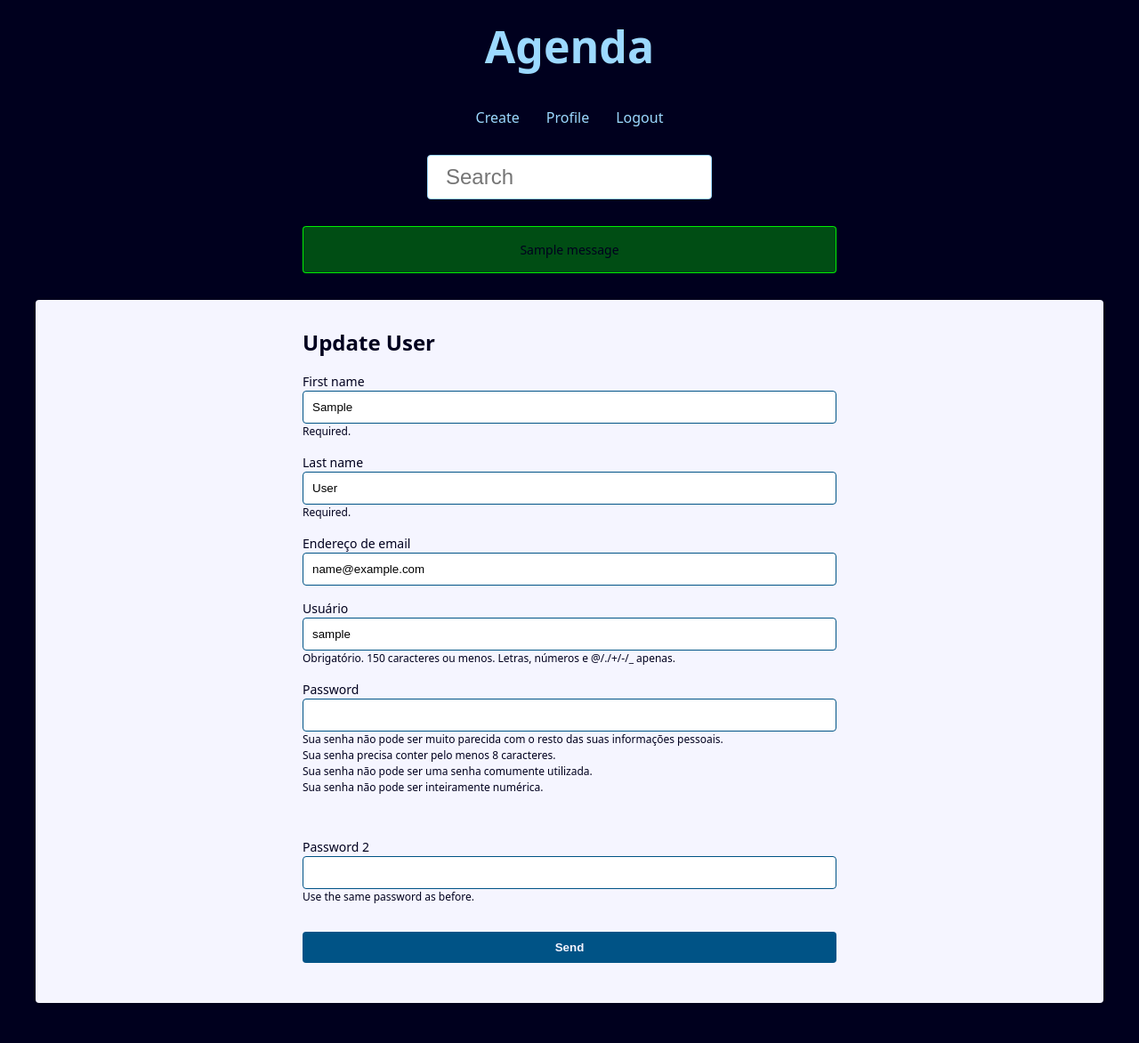
After one commit to Nathanviana/django-projeto-agenda, a Django app: page /user/update/ in a window 1280 px wide. The commit adds this page. Shown: the whole page at 89% size. Run offline with Django 5.2, Linux system fonts and the light colour scheme; a user stored in the database is signed in; tables that the repository leaves empty hold one stand-in row (values such as "Sample post"); one stand-in notice (Sample message) is shown.

```diff
--- a/base_static/global/css/style.css
+++ b/base_static/global/css/style.css
@@ -239,6 +239,11 @@
     border: 1px solid rgba(255, 255, 0, 90%);
   }
 
+  .message.info {
+    background: rgba(0, 0, 255, 0.3);
+    border: 1px solid rgba(0, 0, 255, 0.3);
+  }
+
   .form-wrapper {
     max-width: 60rem;
     margin: var(--spacing) auto;
--- a/base_templates/global/base.html
+++ b/base_templates/global/base.html
@@ -6,6 +6,8 @@
 <body>
     {% include "global/partials/header.html" %}
 
+    {% include "global/partials/_messages.html" %}
+
     <main class="content">
         {% block content %}{% endblock content  %}
         {% include "global/partials/_pagination.html" %}
--- /dev/null
+++ b/base_templates/global/partials/_messages.html
@@ -0,0 +1,7 @@
+{% if messages %}
+        {% for message in messages  %}
+            <div class="message {{ message.tags }}">
+                {{ message }}
+            </div>
+        {% endfor %}
+    {% endif %}
--- a/base_templates/global/partials/header.html
+++ b/base_templates/global/partials/header.html
@@ -1,23 +1,42 @@
 <header class="header">
     <h1 class="header-heading">
-        <a href="{% url "contact:index" %}" class="header-link">Agenda</a>
+      <a href="{% url 'contact:index' %}" class="header-link">
+        Agenda
+      </a>
     </h1>
 
     <nav class="menu">
         <ul class="menu-list">
+
+            {% if user.is_authenticated %}
                 <li class="menu-item">
-            <a href="{% url "contact:create" %}" class="menu-link">Create</a>
+                    <a href="{% url 'contact:create' %}" class="menu-link">Create</a>
                 </li>
                 <li class="menu-item">
-            <a href="" class="menu-link">Register</a>
+                    <a href="{% url 'contact:user_update' %}" class="menu-link">Profile</a>
                 </li>
+                <li class="menu-item">
+                    <a href="{% url 'contact:logout' %}" class="menu-link">Logout</a>
+                </li>
+            {% else %}
+                <li class="menu-item">
+                    <a href="{% url 'contact:login' %}" class="menu-link">Login</a>
+                </li>
+                <li class="menu-item">
+                    <a href="{% url 'contact:register' %}" class="menu-link">Register</a>
+                </li>
+            {% endif %}
+
         </ul>
     </nav>
 
   <div class="search">
-        <form action=" {% url "contact:search" %} " method="GET">
+    <form
+      action="{% url 'contact:search' %}"
+      method="GET"
+    >
       <input
-             type="text"
+        type="search"
         class="search-input"
         placeholder="Search"
         id="search"
@@ -26,4 +45,3 @@
       >
     </form>
   </div>
-</header>
--- a/contact/forms.py
+++ b/contact/forms.py
@@ -1,28 +1,27 @@
 from django import forms
+from django.contrib.auth import password_validation
+from django.contrib.auth.forms import UserCreationForm
+from django.contrib.auth.models import User
 from django.core.exceptions import ValidationError
 
-from contact.models import Contact
+from . import models
 
 
 class ContactForm(forms.ModelForm):
-    pictture = forms.ImageField(
+    picture = forms.ImageField(
         widget=forms.FileInput(
             attrs={
-                'class': 'form-control',
                 'accept': 'image/*',
             }
-        )
+        ),
+        required=False,
     )
 
     class Meta:
-        model = Contact
+        model = models.Contact
         fields = (
-            'first_name',
-            'last_name',
-            'phone',
-            'email',
-            'description',
-            'category',
+            'first_name', 'last_name', 'phone',
+            'email', 'description', 'category',
             'picture',
         )
 
@@ -33,26 +32,135 @@ class ContactForm(forms.ModelForm):
 
         if first_name == last_name:
             msg = ValidationError(
-                'Primeiro nome e último nome não podem ser iguais',
+                'Primeiro nome não pode ser igual ao segundo',
                 code='invalid'
             )
-
             self.add_error('first_name', msg)
             self.add_error('last_name', msg)
-
 
         return super().clean()
 
     def clean_first_name(self):
         first_name = self.cleaned_data.get('first_name')
 
-        if first_name == 'admin':
+        if first_name == 'ABC':
             self.add_error(
                 'first_name',
                 ValidationError(
-                    'Nome de usuário não permitido',
+                    'Veio do add_error',
                     code='invalid'
                 )
             )
 
         return first_name
+
+
+class RegisterForm(UserCreationForm):
+    first_name = forms.CharField(
+        required=True,
+        min_length=3,
+    )
+    last_name = forms.CharField(
+        required=True,
+        min_length=3,
+    )
+    email = forms.EmailField()
+
+    class Meta:
+        model = User
+        fields = (
+            'first_name', 'last_name', 'email',
+            'username', 'password1', 'password2',
+        )
+
+    def clean_email(self):
+        email = self.cleaned_data.get('email')
+
+        if User.objects.filter(email=email).exists():
+            self.add_error(
+                'email',
+                ValidationError('Já existe este e-mail', code='invalid')
+            )
+
+        return email
+
+class RegisterUpdateForm(forms.ModelForm):
+    first_name = forms.CharField(
+        min_length=2,
+        max_length=30,
+        required=True,
+        help_text='Required.',
+        error_messages={
+            'min_length': 'Please, add more than 2 letters.'
+        }
+    )
+    last_name = forms.CharField(
+        min_length=2,
+        max_length=30,
+        required=True,
+        help_text='Required.'
+    )
+    password1 = forms.CharField(
+        label="Password",
+        strip=False,
+        widget=forms.PasswordInput(attrs={"autocomplete": "new-password"}),
+        help_text=password_validation.password_validators_help_text_html(),
+        required=False,
+    )
+    password2 = forms.CharField(
+        label="Password 2",
+        strip=False,
+        widget=forms.PasswordInput(attrs={"autocomplete": "new-password"}),
+        help_text='Use the same password as before.',
+        required=False,
+    )
+    class Meta:
+        model = User
+        fields = (
+            'first_name', 'last_name', 'email',
+            'username',
+        )
+
+    def save(self, commit=True):
+        cleaned_data = self.cleaned_data
+        user = super().save(commit=False)
+        password = cleaned_data.get('password1')
+        if password:
+            user.set_password(password)
+        if commit:
+            user.save()
+        return user
+
+    def clean(self):
+        password1 = self.cleaned_data.get('password1')
+        password2 = self.cleaned_data.get('password2')
+        if password1 or password2:
+            if password1 != password2:
+                self.add_error(
+                    'password2',
+                    ValidationError('Senhas não batem')
+                )
+        return super().clean()
+
+    def clean_email(self):
+        email = self.cleaned_data.get('email')
+        current_email = self.instance.email
+        if current_email != email:
+            if User.objects.filter(email=email).exists():
+                self.add_error(
+                    'email',
+                    ValidationError('Já existe este e-mail', code='invalid')
+                )
+        return email
+
+    def clean_password1(self):
+        password1 = self.cleaned_data.get('password1')
+        if password1:
+            try:
+                password_validation.validate_password(password1)
+            except ValidationError as errors:
+                self.add_error(
+                    'password1',
+                    ValidationError(errors)
+                )
+        return password1
--- a/contact/templates/contact/contact.html
+++ b/contact/templates/contact/contact.html
@@ -18,6 +18,8 @@
         <img src="{{ contact.picture.url }}" alt="{{ contact.first_name }} {{ contact.last_name }}">
       </p>
     {% endif %}
+
+    {% if user == contact.owner %}
       <div class="contact-links">
         <a class="btn btn-link" href="{% url 'contact:update' contact.id %}">Update</a>
 
@@ -32,5 +34,7 @@
           {% endif %}
         </form>
       </div>
+  {% endif %}
+
   </div>
 {% endblock %}
--- /dev/null
+++ b/contact/templates/contact/partials/_user-form.html
@@ -0,0 +1,38 @@
+<form
+      action="{{ form_action }}"
+      method="POST"
+    >
+      {% csrf_token %}
+
+      <div class="form-content">
+
+        {% for field in form %}
+          <div class="form-group">
+            <label for="{{ field.id_for_label }}">{{ field.label }}</label>
+            {{ field }}
+            {{ field.errors }}
+
+            {% if field.help_text %}
+              <p class="help-text">{{ field.help_text }}</p>
+            {% endif %}
+          </div>
+        {% endfor %}
+      </div>
+
+      {% if form.non_field_errors %}
+        <div class="form-content">
+          <div class="form-group">
+            <div class="message error">
+              {{ form.non_field_errors }}
+            </div>
+          </div>
+        </div>
+      {% endif %}
+
+      <div class="form-content">
+        <div class="form-group">
+          <button class="btn" type="submit">Send</button>
+        </div>
+      </div>
+
+    </form>
--- /dev/null
+++ b/contact/templates/contact/user_update.html
@@ -0,0 +1,11 @@
+{% extends "global/base.html" %}
+
+{% block content %}
+  <div class="form-wrapper">
+
+    <h2>Update User</h2>
+
+    {% include "contact/partials/_user-form.html" %}
+
+  </div>
+{% endblock %}
--- a/contact/urls.py
+++ b/contact/urls.py
@@ -13,4 +13,10 @@ urlpatterns = [
     path('contact/<int:contact_id>/update/', views.update, name='update'),
     path('contact/<int:contact_id>/delete/', views.delete, name='delete'),
 
+    # user
+    path('user/create', views.register, name='register'),
+    path('user/login', views.login_view, name='login'),
+    path('user/logout/', views.logout_view, name='logout'),
+    path('user/update/', views.user_update, name='user_update'),
+
 ]
--- a/contact/views/__init__.py
+++ b/contact/views/__init__.py
@@ -1,2 +1,3 @@
 from .contact_views import *
 from .contact_forms import *
+from .user_forms import *
--- /dev/null
+++ b/contact/views/user_forms.py
@@ -0,0 +1,82 @@
+from django.contrib import auth, messages
+from django.contrib.auth.decorators import login_required
+from django.contrib.auth.forms import AuthenticationForm
+from django.shortcuts import redirect, render
+
+from contact.forms import RegisterForm, RegisterUpdateForm
+
+
+def register(request):
+    form = RegisterForm()
+
+    if request.method == 'POST':
+        form = RegisterForm(request.POST)
+
+        if form.is_valid():
+            form.save()
+            messages.success(request, 'Usuário registrado')
+            return redirect('contact:login')
+
+    return render(
+        request,
+        'contact/register.html',
+        {
+            'form': form
+        }
+    )
+
+
+@login_required(login_url='contact:login')
+def user_update(request):
+    form = RegisterUpdateForm(instance=request.user)
+
+    if request.method != 'POST':
+        return render(
+            request,
+            'contact/user_update.html',
+            {
+                'form': form
+            }
+        )
+
+    form = RegisterUpdateForm(data=request.POST, instance=request.user)
+
+    if not form.is_valid():
+        return render(
+            request,
+            'contact/user_update.html',
+            {
+                'form': form
+            }
+        )
+
+    form.save()
+    return redirect('contact:user_update')
+
+
+def login_view(request):
+    form = AuthenticationForm(request)
+
+    if request.method == 'POST':
+        form = AuthenticationForm(request, data=request.POST)
+
+        if form.is_valid():
+            user = form.get_user()
+            auth.login(request, user)
+            messages.success(request, 'Logado com sucesso!')
+            return redirect('contact:index')
+        messages.error(request, 'Login inválido')
+
+    return render(
+        request,
+        'contact/login.html',
+        {
+            'form': form
+        }
+    )
+
+
+@login_required(login_url='contact:login')
+def logout_view(request):
+    auth.logout(request)
+    return redirect('contact:login')
--- a/core/settings.py
+++ b/core/settings.py
@@ -110,7 +110,7 @@ LANGUAGE_CODE = 'pt-br'
 
 TIME_ZONE = 'America/Sao_Paulo'
 
-USE_I18N = False
+USE_I18N = True
 
 USE_TZ = True
 
```
Also changed, not shown: contact/templates/contact/login.html (added, +18 -0 lines), contact/templates/contact/register.html (added, +11 -0 lines), contact/views/contact_forms.py (+13 -3 lines). Lines whose indentation alone changed are shown as unchanged.
